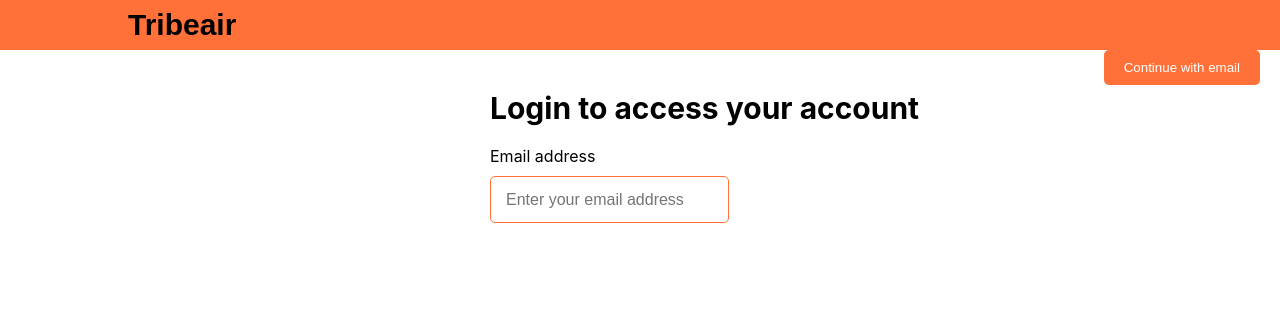
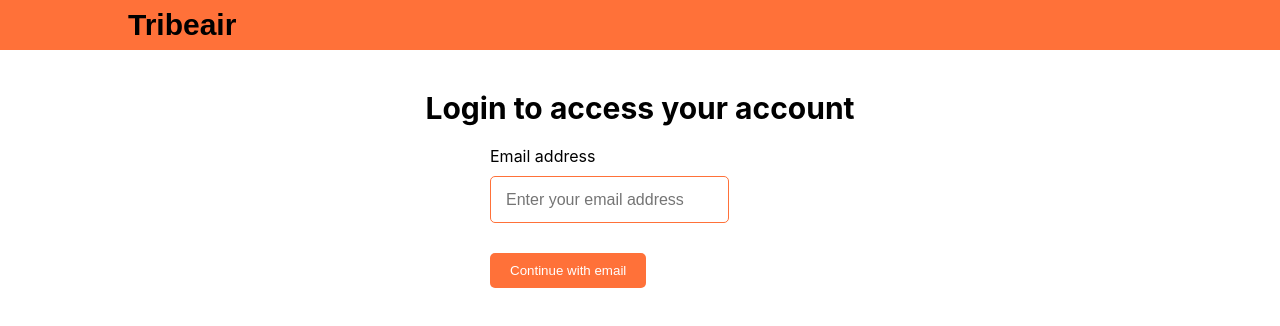
Before and after one commit to ctt23/Tribeair, a React (Create React App) app in the folder frontend/: page /login in a window 1280 px wide. Shown: the top 326 px of the page. Built offline with nearby package versions, Linux system fonts and the light colour scheme.

Commit message:
Sorted the continue with email button

```diff
--- a/frontend/src/components/header/header.css
+++ b/frontend/src/components/header/header.css
@@ -136,23 +136,10 @@
     color: #A0ECD0;
     cursor: pointer;
     background-color: white;
-  }
+}
 
-  .optionCounterButton:disabled {
+.optionCounterButton:disabled {
     cursor: not-allowed;
-  }
-
-.loginButton {
-    background-color: #ff7139;
-    color: white;
-    font-weight: 500;
-    border: none;
-    padding: 10px 20px;
-    cursor: pointer;
-    border-radius: 5px;
-    position: absolute;
-    top: 20px;
-    right: 20px;
 }
 
 .headerTitle {
--- a/frontend/src/components/navbar/Navbar.jsx
+++ b/frontend/src/components/navbar/Navbar.jsx
@@ -1,7 +1,6 @@
 import "./navbar.css";
 import React from "react";
 import { useNavigate } from "react-router-dom";
-
 
 
 const Navbar = ({ showButtons = true }) => {
--- a/frontend/src/pages/login/Login.jsx
+++ b/frontend/src/pages/login/Login.jsx
@@ -19,10 +19,8 @@ const Login = () => {
     <>
       <Navbar showButtons={false} />
       <div className="loginContainer">
-        <div className="loginBox">
         <h1 className="loginTitle">Login to access your account</h1>
         <form onSubmit={handleSubmit} className="loginForm">
-            <div className="formGroup">
             <label htmlFor="email" className="formLabel">Email address</label>
             <br /> {/* Add a line break to move the input below the label */}
             <input
@@ -35,11 +33,8 @@ const Login = () => {
               placeholder="Enter your email address"
               required
             />
-            </div>
-
+            <button type="submit" className="loginButton">Continue with email</button>
         </form>
-          <button type="submit" className="loginButton">Continue with email</button>
-        </div>
       </div>
     </>
   );
--- a/frontend/src/pages/login/login.css
+++ b/frontend/src/pages/login/login.css
@@ -1,5 +1,3 @@
-
-
 .login {
   height: 100vh;
   display: flex;
@@ -12,6 +10,9 @@
   padding: 20px;
   border-radius: 5px;
   margin: auto; /* Center the container */
+  display: flex;
+  flex-direction: column;
+  align-items: center;
 }
 
 .loginTitle {
@@ -19,11 +20,8 @@
   font-weight: bold;
   margin-bottom: 20px;
   white-space: nowrap; /* Ensure text is in a straight line */
-  display: flex;
+  /* display: flex; */
 }
-
-
-
 
 .formInput {
   height: 15px;
@@ -32,6 +30,7 @@
   margin-top: 10px;
   border-radius: 5px;
   border: 1px solid #ff7139;
+
 }
 
 .loginButton {
```
Lines whose indentation alone changed are shown as unchanged.
